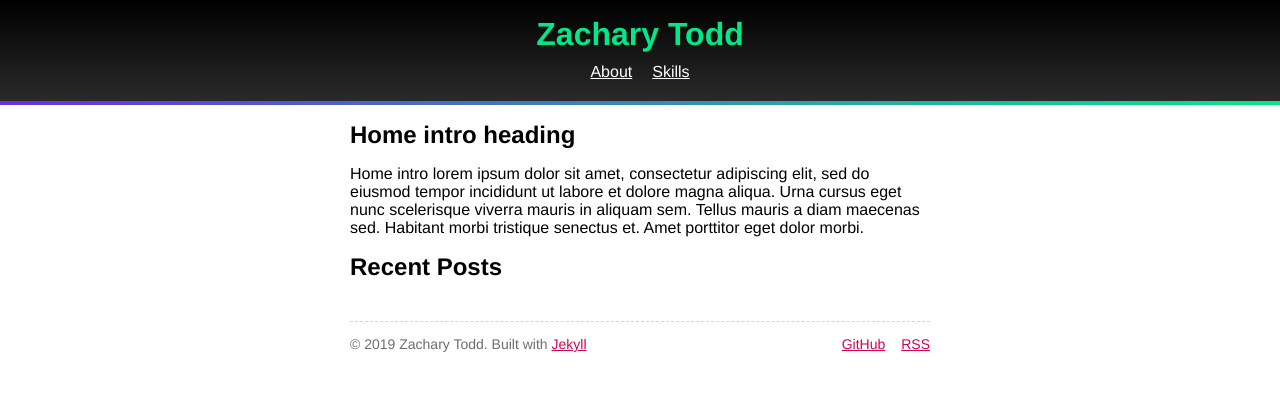
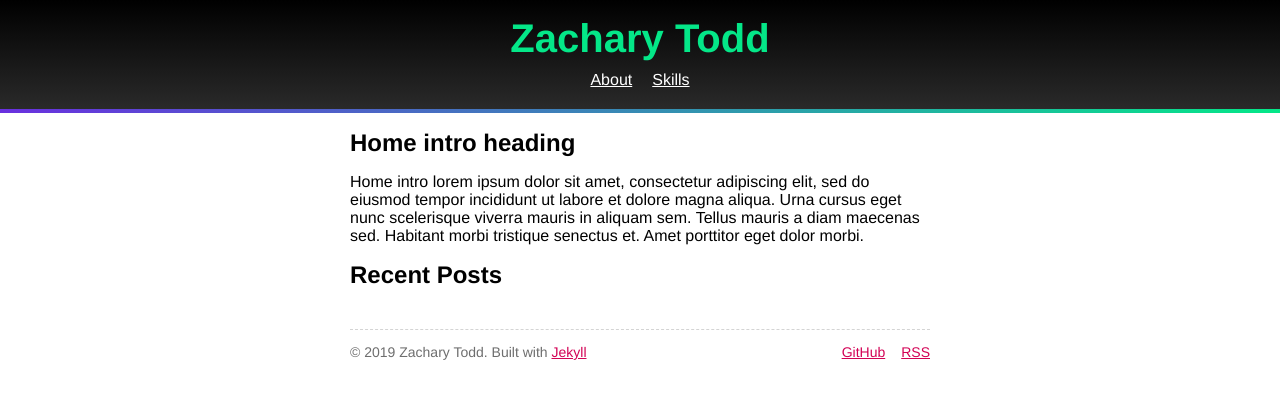
Before and after one commit to zttodd/personal-website, a Jekyll site: the page built from index.md, in a window 1280 px wide. Shown: the top 399 px of the page. Built offline with Jekyll 4.4.1, drawn with Linux system fonts in a browser that asks for light colours.

Commit message:
Increase site title font-size

```diff
--- a/_sass/header.scss
+++ b/_sass/header.scss
@@ -54,3 +54,9 @@ nav a {
 header a:focus {
   outline: 2px solid $cyan;
 }
+
+@media only screen and (min-width: 768px) {
+  header h1 {
+    font-size: 40px;
+  }
+}
```
